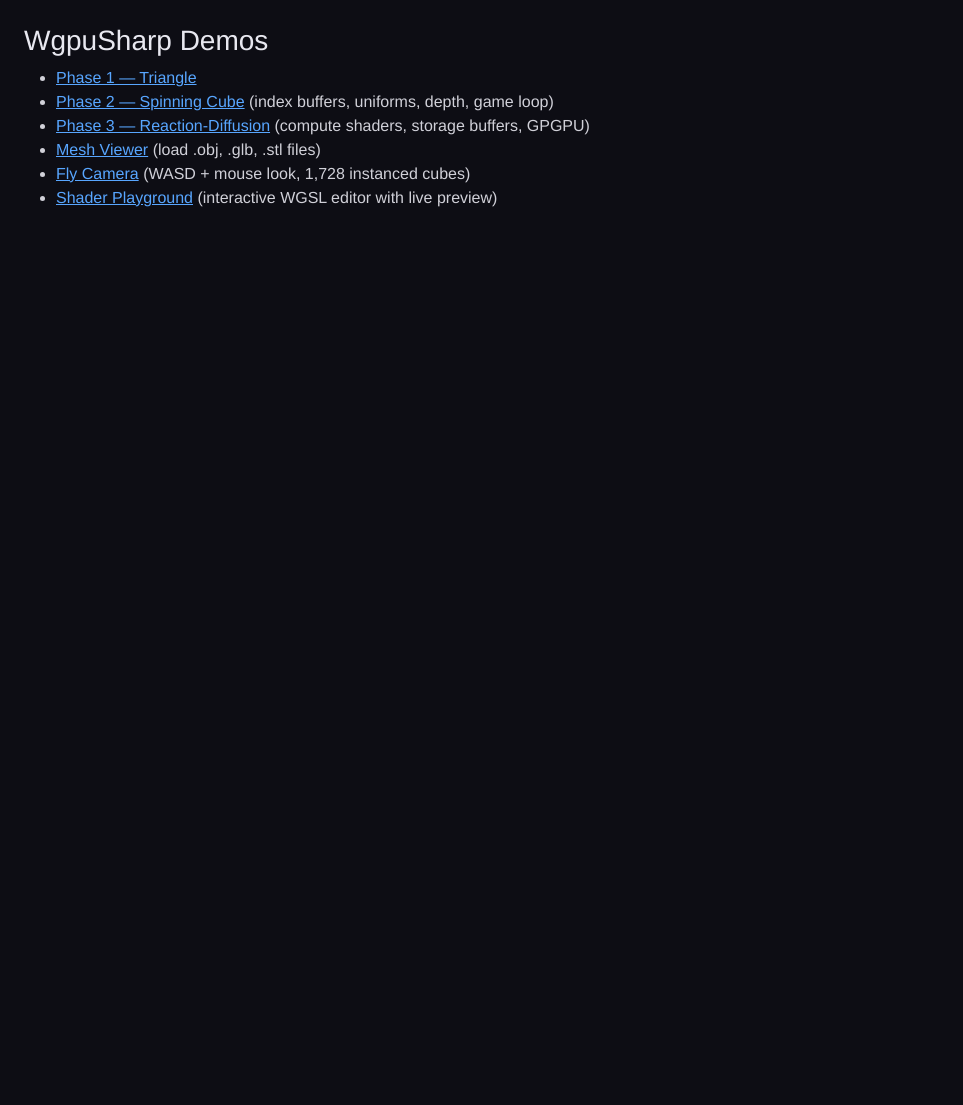
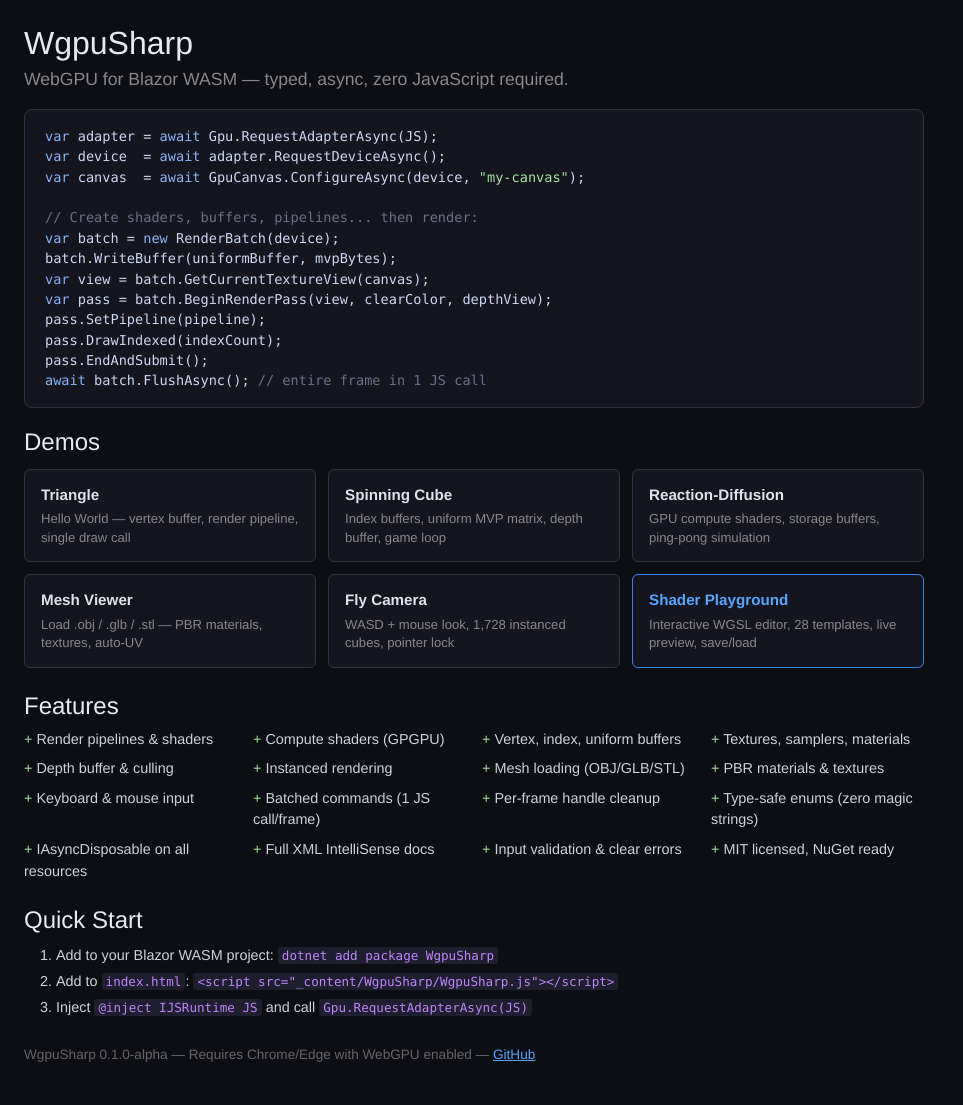
Before and after one commit to Oli-26/WGPUSharp, an ASP.NET Core app: page / in a window 1280 px wide. Shown: the whole page, without its empty margins (0-963 px from the left). Before the commit the page ends 207 px from the top, so only its background shows below. Run offline with ASP.NET Core 8, Linux system fonts and the light colour scheme; style sheets or scripts are compiled from the project's sources.

Commit message:
Fix handle leaks in non-batched API path, improve demo home page
The async API (GetCurrentTextureViewAsync, CreateCommandEncoderAsync,
BeginRenderPassAsync, etc.) was using store() for ephemeral per-frame
objects, causing the JS handle map to grow unboundedly. Changed to
storeFrame() so they are automatically released after each frame via
releaseFrameHandles(). Both batched and non-batched paths now clean
up properly.

Also redesigned demo home page with code sample, feature grid,
demo cards, and quick-start guide.

```diff
--- a/src/WgpuSharp.Demo/Pages/Home.razor
+++ b/src/WgpuSharp.Demo/Pages/Home.razor
@@ -1,14 +1,124 @@
 @page "/"
 
-<PageTitle>WgpuSharp Demos</PageTitle>
+<PageTitle>WgpuSharp — WebGPU for Blazor</PageTitle>
 
-<h3>WgpuSharp Demos</h3>
+<div style="max-width: 900px;">
+    <h2 style="margin-bottom: 4px;">WgpuSharp</h2>
+    <p style="color: #888; font-size: 1.1em; margin-top: 0;">WebGPU for Blazor WASM — typed, async, zero JavaScript required.</p>
 
-<ul>
-    <li><a href="/triangle">Phase 1 — Triangle</a></li>
-    <li><a href="/cube">Phase 2 — Spinning Cube</a> (index buffers, uniforms, depth, game loop)</li>
-    <li><a href="/reaction-diffusion">Phase 3 — Reaction-Diffusion</a> (compute shaders, storage buffers, GPGPU)</li>
-    <li><a href="/mesh-viewer">Mesh Viewer</a> (load .obj, .glb, .stl files)</li>
-    <li><a href="/fly">Fly Camera</a> (WASD + mouse look, 1,728 instanced cubes)</li>
-    <li><a href="/shader-playground">Shader Playground</a> (interactive WGSL editor with live preview)</li>
-</ul>
+    <div style="background: #151520; border: 1px solid #333; border-radius: 8px; padding: 16px 20px; margin-bottom: 20px;">
+<pre style="margin: 0; font-size: 0.85em; color: #cdd6f4; overflow-x: auto;"><span style="color:#89b4fa;">var</span> adapter = <span style="color:#89b4fa;">await</span> Gpu.RequestAdapterAsync(JS);
+<span style="color:#89b4fa;">var</span> device  = <span style="color:#89b4fa;">await</span> adapter.RequestDeviceAsync();
+<span style="color:#89b4fa;">var</span> canvas  = <span style="color:#89b4fa;">await</span> GpuCanvas.ConfigureAsync(device, <span style="color:#a6e3a1;">"my-canvas"</span>);
+
+<span style="color:#6c7086;">// Create shaders, buffers, pipelines... then render:</span>
+<span style="color:#89b4fa;">var</span> batch = <span style="color:#89b4fa;">new</span> RenderBatch(device);
+batch.WriteBuffer(uniformBuffer, mvpBytes);
+<span style="color:#89b4fa;">var</span> view = batch.GetCurrentTextureView(canvas);
+<span style="color:#89b4fa;">var</span> pass = batch.BeginRenderPass(view, clearColor, depthView);
+pass.SetPipeline(pipeline);
+pass.DrawIndexed(indexCount);
+pass.EndAndSubmit();
+<span style="color:#89b4fa;">await</span> batch.FlushAsync(); <span style="color:#6c7086;">// entire frame in 1 JS call</span></pre>
+    </div>
+
+    <h4 style="margin-bottom: 12px;">Demos</h4>
+
+    <div style="display: grid; grid-template-columns: repeat(auto-fill, minmax(260px, 1fr)); gap: 12px; margin-bottom: 24px;">
+        <a href="/triangle" style="text-decoration: none;">
+            <div class="demo-card">
+                <strong>Triangle</strong>
+                <span>Hello World — vertex buffer, render pipeline, single draw call</span>
+            </div>
+        </a>
+        <a href="/cube" style="text-decoration: none;">
+            <div class="demo-card">
+                <strong>Spinning Cube</strong>
+                <span>Index buffers, uniform MVP matrix, depth buffer, game loop</span>
+            </div>
+        </a>
+        <a href="/reaction-diffusion" style="text-decoration: none;">
+            <div class="demo-card">
+                <strong>Reaction-Diffusion</strong>
+                <span>GPU compute shaders, storage buffers, ping-pong simulation</span>
+            </div>
+        </a>
+        <a href="/mesh-viewer" style="text-decoration: none;">
+            <div class="demo-card">
+                <strong>Mesh Viewer</strong>
+                <span>Load .obj / .glb / .stl — PBR materials, textures, auto-UV</span>
+            </div>
+        </a>
+        <a href="/fly" style="text-decoration: none;">
+            <div class="demo-card">
+                <strong>Fly Camera</strong>
+                <span>WASD + mouse look, 1,728 instanced cubes, pointer lock</span>
+            </div>
+        </a>
+        <a href="/shader-playground" style="text-decoration: none;">
+            <div class="demo-card" style="border-color: #3b82f6;">
+                <strong style="color: #58a6ff;">Shader Playground</strong>
+                <span>Interactive WGSL editor, 28 templates, live preview, save/load</span>
+            </div>
+        </a>
+    </div>
+
+    <h4>Features</h4>
+    <div style="display: grid; grid-template-columns: repeat(auto-fill, minmax(200px, 1fr)); gap: 8px 16px; margin-bottom: 24px; font-size: 0.9em;">
+        <div><span style="color: #a6e3a1;">+</span> Render pipelines & shaders</div>
+        <div><span style="color: #a6e3a1;">+</span> Compute shaders (GPGPU)</div>
+        <div><span style="color: #a6e3a1;">+</span> Vertex, index, uniform buffers</div>
+        <div><span style="color: #a6e3a1;">+</span> Textures, samplers, materials</div>
+        <div><span style="color: #a6e3a1;">+</span> Depth buffer & culling</div>
+        <div><span style="color: #a6e3a1;">+</span> Instanced rendering</div>
+        <div><span style="color: #a6e3a1;">+</span> Mesh loading (OBJ/GLB/STL)</div>
+        <div><span style="color: #a6e3a1;">+</span> PBR materials & textures</div>
+        <div><span style="color: #a6e3a1;">+</span> Keyboard & mouse input</div>
+        <div><span style="color: #a6e3a1;">+</span> Batched commands (1 JS call/frame)</div>
+        <div><span style="color: #a6e3a1;">+</span> Per-frame handle cleanup</div>
+        <div><span style="color: #a6e3a1;">+</span> Type-safe enums (zero magic strings)</div>
+        <div><span style="color: #a6e3a1;">+</span> IAsyncDisposable on all resources</div>
+        <div><span style="color: #a6e3a1;">+</span> Full XML IntelliSense docs</div>
+        <div><span style="color: #a6e3a1;">+</span> Input validation & clear errors</div>
+        <div><span style="color: #a6e3a1;">+</span> MIT licensed, NuGet ready</div>
+    </div>
+
+    <h4>Quick Start</h4>
+    <ol style="font-size: 0.9em; line-height: 1.8;">
+        <li>Add to your Blazor WASM project: <code>dotnet add package WgpuSharp</code></li>
+        <li>Add to <code>index.html</code>: <code>&lt;script src="_content/WgpuSharp/WgpuSharp.js"&gt;&lt;/script&gt;</code></li>
+        <li>Inject <code>@@inject IJSRuntime JS</code> and call <code>Gpu.RequestAdapterAsync(JS)</code></li>
+    </ol>
+
+    <p style="font-size: 0.85em; color: #666; margin-top: 24px;">
+        WgpuSharp 0.1.0-alpha
+        &mdash; Requires Chrome/Edge with WebGPU enabled
+        &mdash; <a href="https://github.com" style="color: #58a6ff;">GitHub</a>
+    </p>
+</div>
+
+<style>
+    .demo-card {
+        background: #151520;
+        border: 1px solid #333;
+        border-radius: 6px;
+        padding: 14px 16px;
+        transition: border-color 0.15s, background 0.15s;
+        display: flex;
+        flex-direction: column;
+        gap: 4px;
+    }
+    .demo-card:hover {
+        border-color: #58a6ff;
+        background: #1a1a2e;
+    }
+    .demo-card strong {
+        color: #e0e0f0;
+        font-size: 0.95em;
+    }
+    .demo-card span {
+        color: #888;
+        font-size: 0.82em;
+        line-height: 1.4;
+    }
+</style>
```
Also changed, not shown: src/WgpuSharp/wwwroot/WgpuSharp.js (+6 -6 lines).
